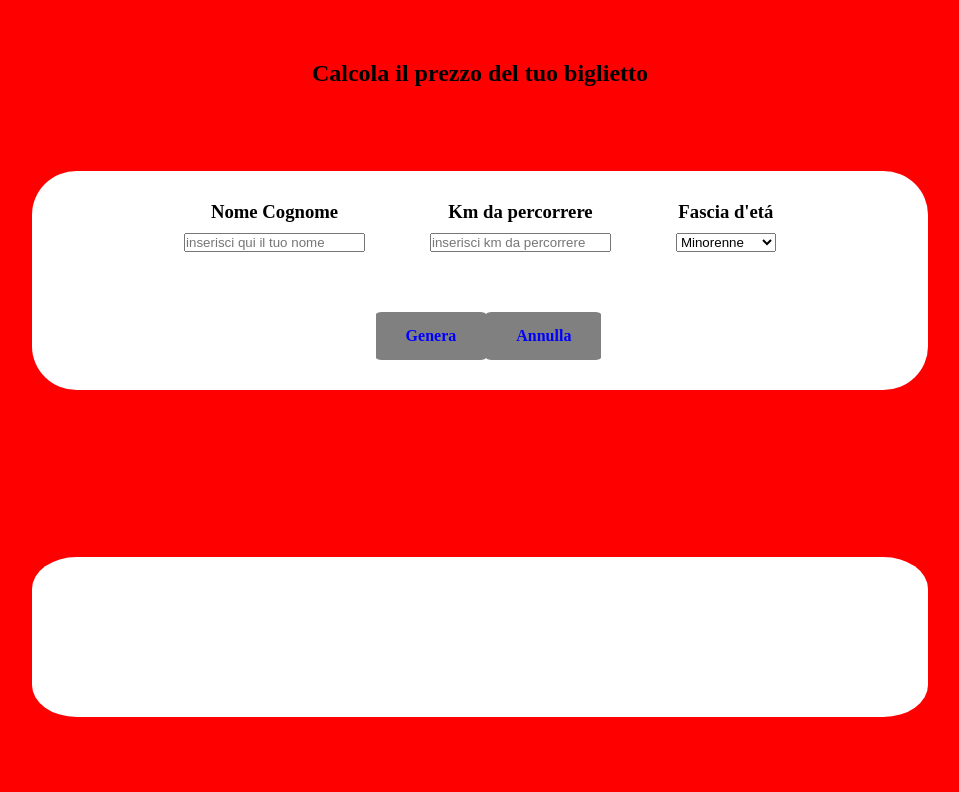
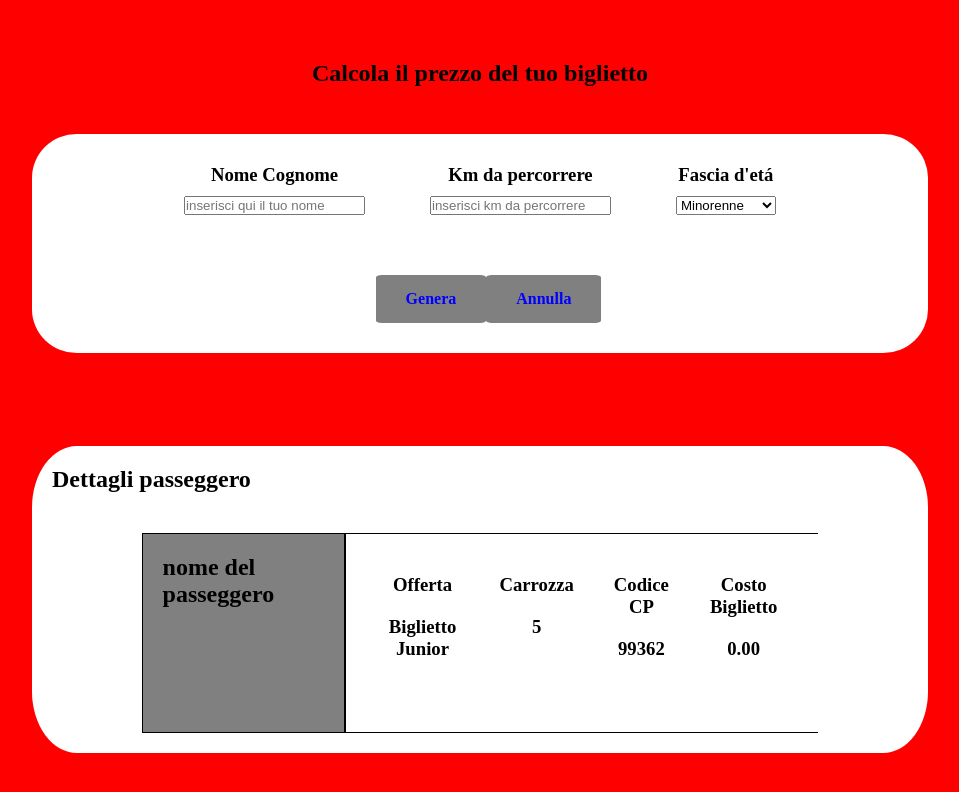
Before and after one commit to GiulioVolletti/js-biglietto-treno-form, a plain HTML site: page index.html in a window 1280 px wide. Both pictures are taken after a click on the link "Genera". Shown: the whole page, without its empty margins (160-1119 px from the left). Drawn offline with Linux system fonts and the light colour scheme.

Commit message:
commit 2

```diff
--- a/css/style.css
+++ b/css/style.css
@@ -59,3 +59,44 @@
   border-radius: 5%;
   text-decoration: none;
 }
+
+/* biglietto */
+.inner_container > h1{
+  padding: 20px;
+}
+
+.biglietto {
+width: 80%;
+margin: auto;
+padding: 20px;
+display: flex;
+}
+.nome_passeggero {
+  width: 30%;
+  padding: 20px;
+  background-color: grey;
+  border: 1px solid black;
+  min-height: 200px;
+}
+#passeggero_nome {
+  padding: 30px 0;
+}
+
+.dati_biglietto {
+  display: flex;
+  justify-content: space-around;
+  width: 70%;
+  padding: 20px;
+  border: 1px solid black;
+  border-right: none;
+  min-height: 200px;
+}
+.conteggio {
+  height: 100%;
+  padding: 20px;
+  text-align: center;
+}
+
+.conteggio h3:last-child {
+  margin-top: 20px;
+}
--- a/index.html
+++ b/index.html
@@ -39,10 +39,39 @@
         </div>
         <!-- /pulsanti -->
       </div>
+      <!-- /container dati top -->
+      <!-- biglietto -->
+      <div class="inner_container">
+        <h1>Dettagli passeggero</h1>
+        <div class="biglietto">
+          <div class="nome_passeggero">
+            <h2>nome del passeggero</h2>
+            <h2 id="passeggero_nome"></h2>
+          </div>
+          <div class="dati_biglietto">
+            <div class="conteggio">
+              <h3>Offerta</h3>
+              <h3 id="offerta"></h3>
+            </div>
+            <div class="conteggio">
+              <h3>Carrozza</h3>
+              <h3 id="carrozza"></h3>
+            </div>
+            <div class="conteggio">
+              <h3>Codice CP</h3>
+              <h3 id="codice_cp"></h3>
+            </div>
+            <div class="conteggio">
+              <h3>Costo Biglietto</h3>
+              <h3 id="costo_totale_biglietto"></h3>
+            </div>
 
-      <div class="inner_container">
+          </div>
+
+        </div>
 
       </div>
+      <!-- biglietto -->
     </section>
 
 
--- a/js/ticket.js
+++ b/js/ticket.js
@@ -1,6 +1,4 @@
 // alert("Hello , World !")
-
-// Nome passeggero
 
 
 // bottone
@@ -14,8 +12,38 @@ btnGenera.addEventListener("click", function () {
   console.log(distanzaKm);
   var età = document.getElementById('fascia').value;
   console.log(età);
+  // Nome passeggero
+  document.getElementById('passeggero_nome').innerHTML= nomeUtente;
+
+  // Prezzo calcolato
+  var prezzoBiglietto = distanzaKm * 0.21
+  console.log(prezzoBiglietto);
+
+  if (età == "minorenne" ) {
+    // sconto del 20% per i minorenni e del
+    var sconto = (prezzoBiglietto - (prezzoBiglietto * 0.2)).toFixed(2)
+    document.getElementById("costo_totale_biglietto").innerHTML= sconto;
+    document.getElementById("offerta").innerHTML= "Biglietto Junior";
+
+  } else if (età == "over_65") {
+    // 40% per gli over 65.
+    var sconto = (prezzoBiglietto - (prezzoBiglietto * 0.4)).toFixed(2)
+    document.getElementById("costo_totale_biglietto").innerHTML= sconto;
+    document.getElementById("offerta").innerHTML= "Biglietto Silver";
+
+
+  } else {
+    document.getElementById("costo_totale_biglietto").innerHTML= prezzoBiglietto ;
+    document.getElementById("offerta").innerHTML= "Biglietto Standars";
+
+  }
+
+  // Codice treno (numero casuale tra 90000 e 100000 escluso)
+  var codiceTreno = Math.floor(Math.random() * 10000) + 90000;
+  document.getElementById('codice_cp').innerHTML= codiceTreno;
+  // Numero carrozza (numero casuale tra 1 e 9)
+  var codiceCarrozza = Math.floor(Math.random() * 9) + 1;
+  document.getElementById('carrozza').innerHTML= codiceCarrozza;
+  // Categoria selezionata dall'utente (offerta)
+
 } );
-// Codice treno (numero casuale tra 90000 e 100000 escluso)
-// Numero carrozza (numero casuale tra 1 e 9)
-// Prezzo calcolato
-// Categoria selezionata dall'utente (offerta)
```
